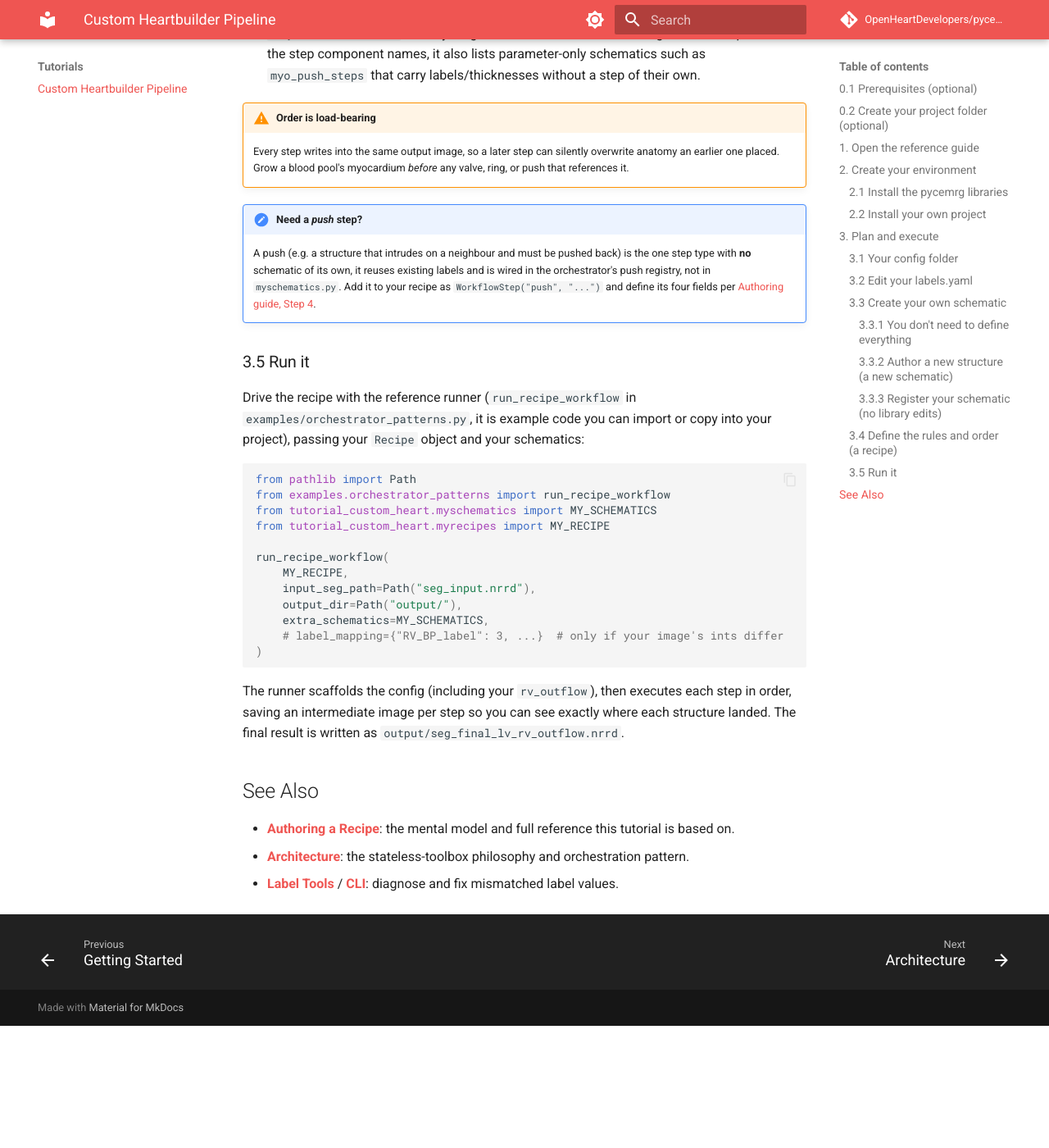
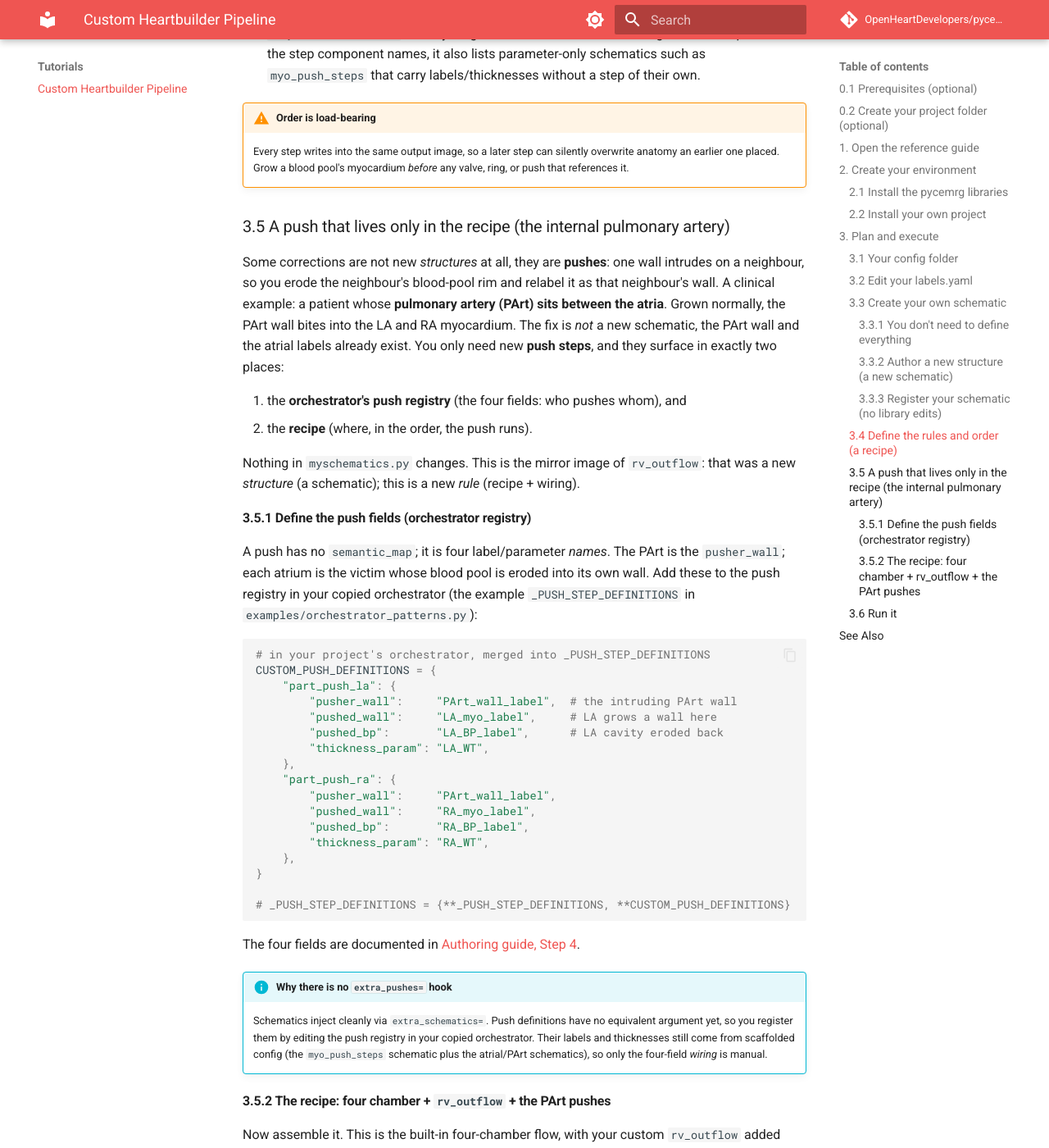
Before and after one commit to OpenHeartDevelopers/pycemrg-image-analysis, an MkDocs documentation site: the page built from docs/tutorials/custom_heartbuilder.md, in a window 1280 px wide and 1400 px high, scrolled down 6254 px. Shown: the whole window at 82% size. Built offline with MkDocs 1.6.1 and Material for MkDocs 9.7.7, drawn with Linux system fonts in a browser that asks for light colours; comment, search, counter and statistics services are not loaded; before the commit the page ends 7505 px from its top, so only the background shows below that; some of the changed text lies outside the part shown.

Commit message:
custom_heartbuilder

````diff
--- a/docs/tutorials/custom_heartbuilder.md
+++ b/docs/tutorials/custom_heartbuilder.md
@@ -326,28 +326,145 @@ MY_RECIPE = Recipe(
     overwrite anatomy an earlier one placed. Grow a blood pool's myocardium
     *before* any valve, ring, or push that references it.
 
-!!! note "Need a *push* step?"
-    A push (e.g. a structure that intrudes on a neighbour and must be pushed back)
-    is the one step type with **no** schematic of its own, it reuses existing
-    labels and is wired in the orchestrator's push registry, not in
-    `myschematics.py`. Add it to your recipe as `WorkflowStep("push", "...")` and
-    define its four fields per
-    [Authoring guide, Step 4](../guides/authoring_a_recipe.md#step-4-handle-push-steps-only-if-your-recipe-has-them).
+### 3.5 A push that lives only in the recipe (the internal pulmonary artery)
 
-### 3.5 Run it
+Some corrections are not new *structures* at all, they are **pushes**: one wall
+intrudes on a neighbour, so you erode the neighbour's blood-pool rim and relabel
+it as that neighbour's wall. A clinical example: a patient whose **pulmonary
+artery (PArt) sits between the atria**. Grown normally, the PArt wall bites into
+the LA and RA myocardium. The fix is *not* a new schematic, the PArt wall and the
+atrial labels already exist. You only need new **push steps**, and they surface
+in exactly two places:
 
-Drive the recipe with the reference runner (`run_recipe_workflow` in
-`examples/orchestrator_patterns.py`, it is example code you can import or copy
-into your project), passing your `Recipe` object and your schematics:
+1. the **orchestrator's push registry** (the four fields: who pushes whom), and
+2. the **recipe** (where, in the order, the push runs).
+
+Nothing in `myschematics.py` changes. This is the mirror image of `rv_outflow`:
+that was a new *structure* (a schematic); this is a new *rule* (recipe + wiring).
+
+#### 3.5.1 Define the push fields (orchestrator registry)
+
+A push has no `semantic_map`; it is four label/parameter *names*. The PArt is the
+`pusher_wall`; each atrium is the victim whose blood pool is eroded into its own
+wall. Add these to the push registry in your copied orchestrator (the example
+`_PUSH_STEP_DEFINITIONS` in `examples/orchestrator_patterns.py`):
+
+```python
+# in your project's orchestrator, merged into _PUSH_STEP_DEFINITIONS
+CUSTOM_PUSH_DEFINITIONS = {
+    "part_push_la": {
+        "pusher_wall":     "PArt_wall_label",  # the intruding PArt wall
+        "pushed_wall":     "LA_myo_label",     # LA grows a wall here
+        "pushed_bp":       "LA_BP_label",      # LA cavity eroded back
+        "thickness_param": "LA_WT",
+    },
+    "part_push_ra": {
+        "pusher_wall":     "PArt_wall_label",
+        "pushed_wall":     "RA_myo_label",
+        "pushed_bp":       "RA_BP_label",
+        "thickness_param": "RA_WT",
+    },
+}
+
+# _PUSH_STEP_DEFINITIONS = {**_PUSH_STEP_DEFINITIONS, **CUSTOM_PUSH_DEFINITIONS}
+```
+
+The four fields are documented in
+[Authoring guide, Step 4](../guides/authoring_a_recipe.md#step-4-handle-push-steps-only-if-your-recipe-has-them).
+
+!!! info "Why there is no `extra_pushes=` hook"
+    Schematics inject cleanly via `extra_schematics=`. Push definitions have no
+    equivalent argument yet, so you register them by editing the push registry in
+    your copied orchestrator. Their labels and thicknesses still come from
+    scaffolded config (the `myo_push_steps` schematic plus the atrial/PArt
+    schematics), so only the four-field *wiring* is manual.
+
+#### 3.5.2 The recipe: four chamber + `rv_outflow` + the PArt pushes
+
+Now assemble it. This is the built-in four-chamber flow, with your custom
+`rv_outflow` added **alongside** the built-in `rv_myocardium` (both write
+`RV_myo_label`, layered by step order), plus the two PArt pushes inserted after
+the atria exist. Add to `myrecipes.py`:
+
+```python
+# src/tutorial_custom_heart/myrecipes.py (continued)
+from pycemrg_image_analysis.recipes import Recipe, WorkflowStep
+
+FOUR_CHAMBER_INTERNAL_PART = Recipe(
+    name="four_chamber_internal_part",
+    description="Four-chamber heart with a custom RV outflow and an internal "
+                "pulmonary artery pushed out of the atrial walls.",
+    steps=[
+        # --- Outflow necks (rv_outflow mirrors lv_outflow) ---
+        WorkflowStep("create", "lv_outflow"),
+        WorkflowStep("create", "rv_outflow"),          # your new schematic (3.3.2)
+        # --- Great vessels ---
+        WorkflowStep("create", "aortic_wall"),
+        WorkflowStep("create", "pulmonary_artery"),    # grows PArt_wall_label
+        WorkflowStep("push",   "part_push_aorta"),      # built-in: aorta pushes PArt
+        WorkflowStep("push",   "part_push_lv"),          # built-in: LV pushes PArt
+        # --- Main ventricular + atrial walls ---
+        WorkflowStep("create", "rv_myocardium"),         # built-in: main RV wall
+        WorkflowStep("create", "la_myocardium"),
+        WorkflowStep("create", "ra_myocardium"),
+        # --- NEW: the internal PArt pushes the atrial walls back ---
+        WorkflowStep("push",   "part_push_la"),
+        WorkflowStep("push",   "part_push_ra"),
+        WorkflowStep("push",   "la_push_aorta"),
+        WorkflowStep("push",   "rv_push_aorta"),
+        # --- Valves ---
+        WorkflowStep("valve", "mitral_valve"),
+        WorkflowStep("valve", "tricuspid_valve"),
+        WorkflowStep("valve", "aortic_valve"),
+        WorkflowStep("valve", "pulmonary_valve"),
+    ],
+    required_schematics=[
+        "lv_outflow", "rv_outflow",        # rv_outflow is custom (extra_schematics)
+        "aortic_wall", "pulmonary_artery",
+        "rv_myocardium", "la_myocardium", "ra_myocardium",
+        "myo_push_steps",                  # carries push labels + thicknesses
+        "mitral_valve", "tricuspid_valve", "aortic_valve", "pulmonary_valve",
+    ],
+)
+```
+
+Read the ordering against the load-bearing rule:
+
+- `rv_outflow` (`ADD`) and `rv_myocardium` (`REPLACE_ONLY` over `Ao_wall_label`)
+  both write `RV_myo_label`, so step order layers them; `rv_myocardium` runs
+  **after** `aortic_wall` so there is an `Ao_wall_label` for it to replace.
+- `part_push_la` / `part_push_ra` come **after** `create pulmonary_artery`,
+  because a push reads its `pusher_wall` (`PArt_wall_label`) — that wall must
+  already exist.
+- They come **after** `create la_myocardium` / `create ra_myocardium`, so each
+  atrium has its wall before the PArt reinforces it, and the atrial blood pools
+  (`LA_BP_label` / `RA_BP_label`) are still present to be eroded.
+
+For the push correction itself, notice what did **not** change: it added **no new
+schematic**. The pushes reused labels (`PArt_wall_label`, `LA_myo_label`,
+`RA_myo_label`, …) and parameters (`LA_WT`, `RA_WT`) the four-chamber schematics
+already define. (`rv_outflow` *is* a new schematic, but that is the new
+*structure* you authored in 3.3.2 — separate from the push.) The patient's
+unusual anatomy is captured by **recipe order + push wiring**.
+
+### 3.6 Run it
+
+Drive the recipe with `run_recipe_workflow`, passing your `Recipe` object and your
+schematics. A schematic-only recipe (like `MY_RECIPE` from 3.4) can use the
+reference runner straight from `examples/orchestrator_patterns.py`. The
+`FOUR_CHAMBER_INTERNAL_PART` recipe uses your custom push steps, so import the
+runner from **your copied orchestrator** — the one with `CUSTOM_PUSH_DEFINITIONS`
+merged into its push registry (3.5.1):
 
 ```python
 from pathlib import Path
-from examples.orchestrator_patterns import run_recipe_workflow
+# Your copied orchestrator, with CUSTOM_PUSH_DEFINITIONS merged into the registry:
+from tutorial_custom_heart.orchestrator import run_recipe_workflow
 from tutorial_custom_heart.myschematics import MY_SCHEMATICS
-from tutorial_custom_heart.myrecipes import MY_RECIPE
+from tutorial_custom_heart.myrecipes import FOUR_CHAMBER_INTERNAL_PART
 
 run_recipe_workflow(
-    MY_RECIPE,
+    FOUR_CHAMBER_INTERNAL_PART,
     input_seg_path=Path("seg_input.nrrd"),
     output_dir=Path("output/"),
     extra_schematics=MY_SCHEMATICS,
@@ -357,8 +474,8 @@ run_recipe_workflow(
 
 The runner scaffolds the config (including your `rv_outflow`), then executes each
 step in order, saving an intermediate image per step so you can see exactly where
-each structure landed. The final result is written as
-`output/seg_final_lv_rv_outflow.nrrd`.
+each structure landed — including the two PArt pushes reshaping the atrial walls.
+The final result is written as `output/seg_final_four_chamber_internal_part.nrrd`.
 
 ## See Also
 
````
